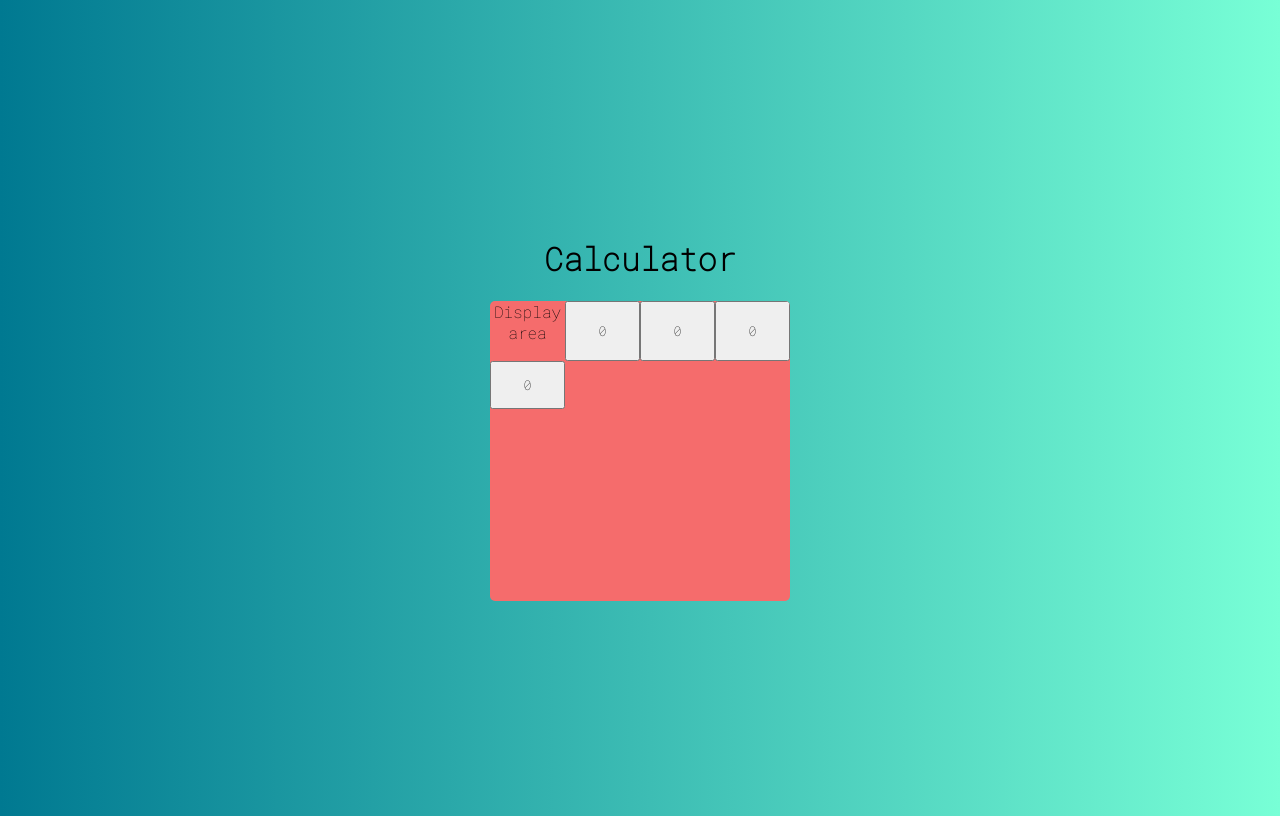
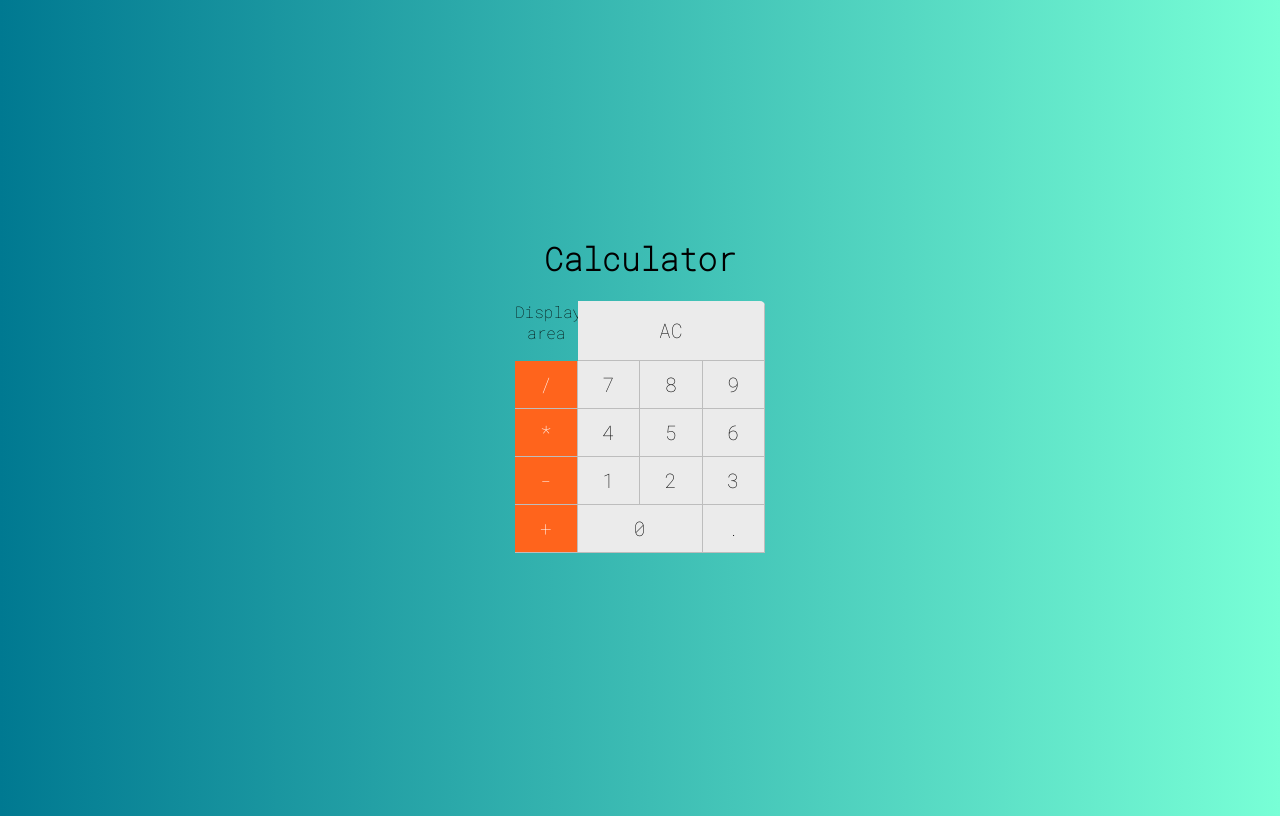
Before and after one commit to leo123nunes/vue_calculator, a Vue app: page / in a window 1280 px wide. Built offline with nearby package versions, Linux system fonts and the light colour scheme.

Commit message:
Adding the calculator's buttons

```diff
--- a/src/components/Button.vue
+++ b/src/components/Button.vue
@@ -1,15 +1,57 @@
 <template>
-  <button class="button">
-      0
+  <button class="button" :class='{operation, double, triple}'>
+    {{label}}
   </button>
 </template>
 
 <script>
 export default {
-
+  props: {
+    label: String,
+    operation: Boolean,
+    double: Boolean,
+    triple: Boolean
+  }
 }
 </script>
 
 <style>
+button.button{
+  background-color: rgb(235, 235, 235);
+  padding: 0px;
+  border: 1px solid #bdbdbd;
+  border-left: none;
+  border-top: none;
+  color: rgb(0, 0, 0);
+  font-size: 20px;
+}
+
+button.button:hover{
+  background-color: #bdbdbd;
+  text-decoration: none;
+  outline: none;
+}
+
+button.double{
+  grid-column: span 2;
+}
+
+button.triple{
+  grid-column: span 3;
+}
+
+button.operation{
+  background-color: rgb(255, 100, 28);
+  color: #fff;
+}
+
+button.operation:hover{
+  background-color: rgb(175, 71, 22);
+}
+
+button.button:active{
+  outline: none;
+  text-decoration: none;
+}
 
 </style>
--- a/src/main/Calculator.vue
+++ b/src/main/Calculator.vue
@@ -1,10 +1,22 @@
 <template>
     <div class="calculator">
         <Display></Display>
-        <Button></Button>
-        <Button></Button>
-        <Button></Button>
-        <Button></Button>
+        <Button label="AC" triple></Button>
+        <Button label="/" operation></Button>
+        <Button label="7"></Button>
+        <Button label="8"></Button>
+        <Button label="9"></Button>
+        <Button label="*" operation></Button>
+        <Button label="4"></Button>
+        <Button label="5"></Button>
+        <Button label="6"></Button>
+        <Button label="-" operation></Button>
+        <Button label="1"></Button>
+        <Button label="2"></Button>
+        <Button label="3"></Button>
+        <Button label="+" operation></Button>
+        <Button label="0" double></Button>
+        <Button label="."></Button>
     </div>
 
 </template>
@@ -21,12 +33,11 @@ export default {
 
 <style>
 .calculator{
-    width: 300px;
+    width: 250px;
     height: 300px;
     display: grid;
     border-radius: 5px;
     overflow: hidden;
-    background-color: rgb(245, 108, 108);
     grid-template-columns: repeat(4, 25%);
     grid-template-rows: 1fr 48px 48px 48px 48px 48px;
 }
```
